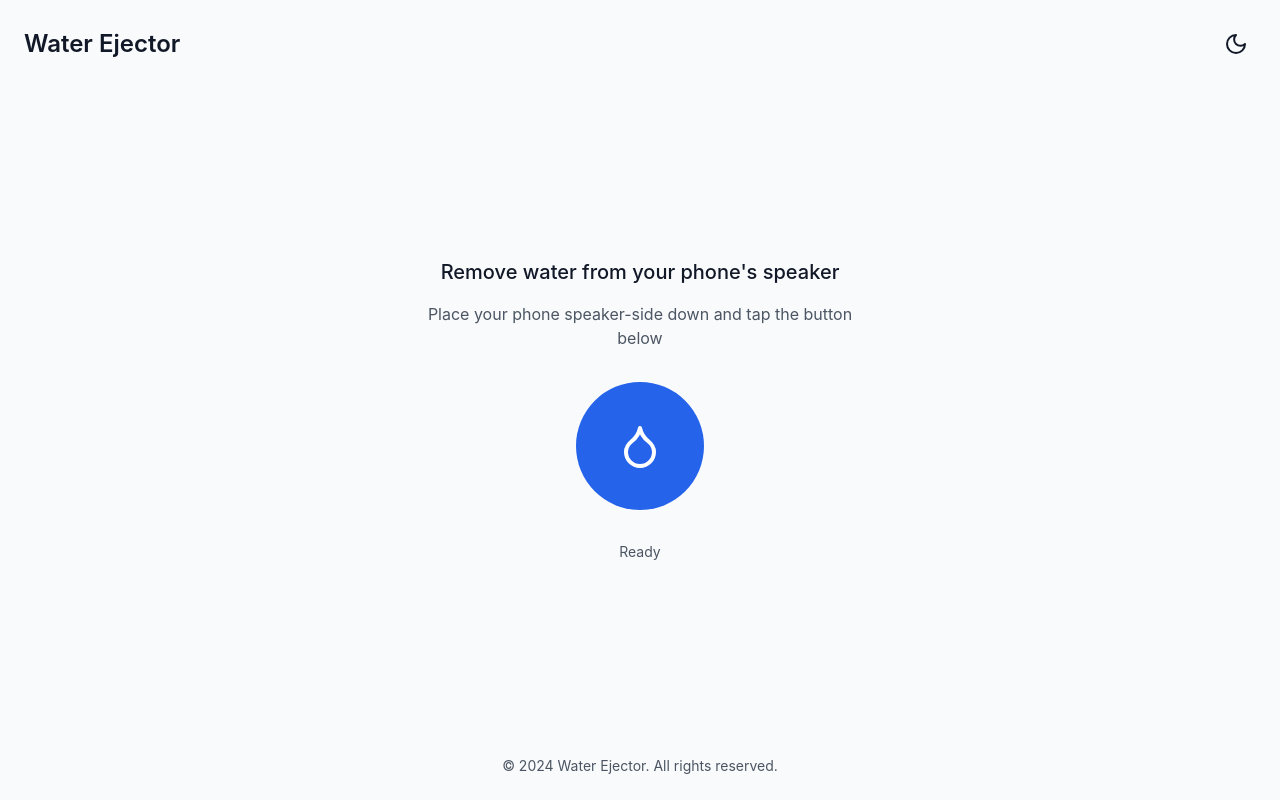
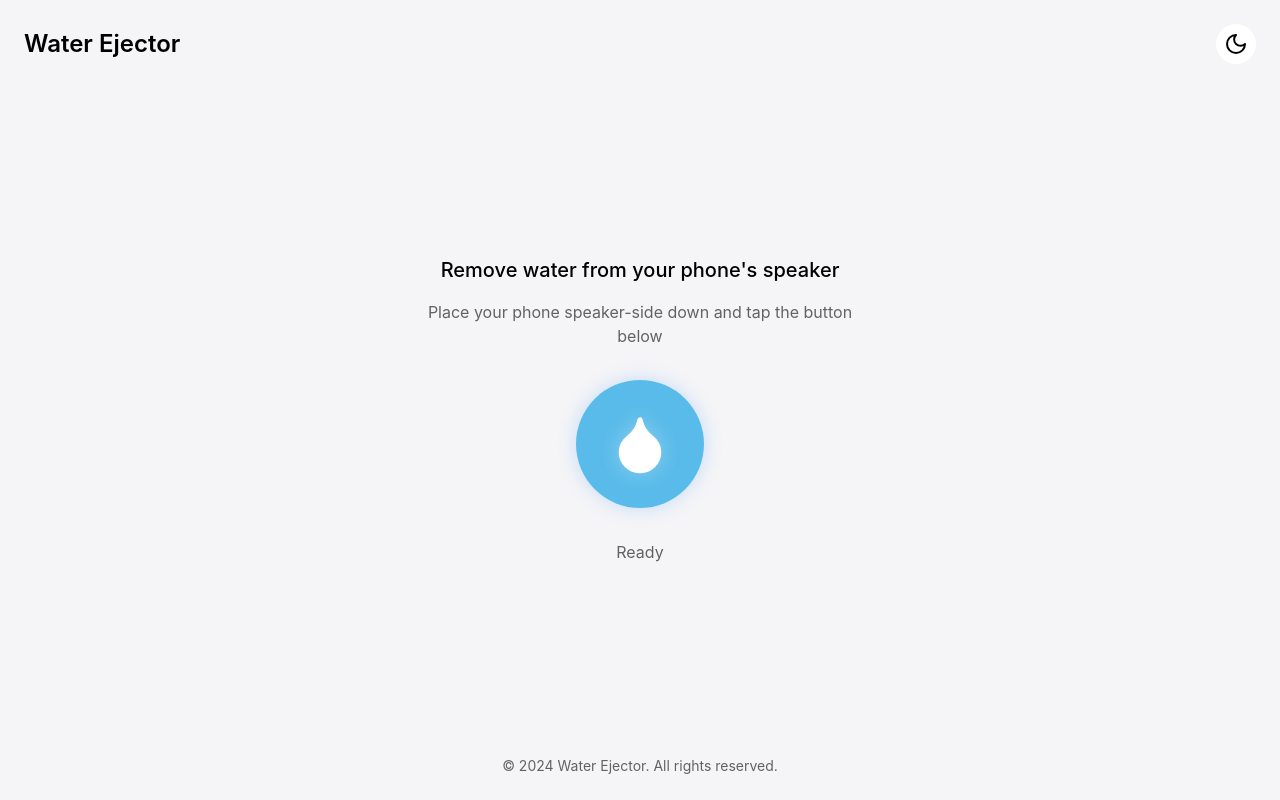
Before and after one commit to AndreBeckerNorton/waterinphone, a React (Vite) app: page / in a window 1280 px wide. Built offline with nearby package versions, Linux system fonts and the light colour scheme.

Commit message:
apple styling

```diff
--- a/src/components/WaterEjector.jsx
+++ b/src/components/WaterEjector.jsx
@@ -1,16 +1,29 @@
 import { useState, useEffect } from 'react';
-import { Moon, Sun, Droplet } from 'lucide-react';
+import { Moon, Sun, Droplet, ArrowLeft } from 'lucide-react';
 
 const WaterEjector = () => {
   const [isDarkMode, setIsDarkMode] = useState(false);
   const [isPlaying, setIsPlaying] = useState(false);
   const [audioContext, setAudioContext] = useState(null);
   const [isIOS, setIsIOS] = useState(false);
+  const [showSilentWarning, setShowSilentWarning] = useState(false);
+
+  // Apple official colors
+  const colors = {
+    darkBg: '#000000',          // Apple dark mode background
+    darkSecondary: '#1C1C1E',   // Apple dark mode secondary
+    lightBg: '#F5F5F7',         // Apple light mode background
+    lightSecondary: '#FFFFFF',   // Apple light mode secondary
+    buttonLight: 'rgba(0, 122, 255, 0.9)',  // Apple blue with transparency
+    buttonDark: 'rgba(10, 132, 255, 0.9)',  // Apple dark mode blue with transparency
+    warning: '#FF9500'          // Apple orange
+  };
 
   useEffect(() => {
     // Check if device is iOS
     const ios = /iPad|iPhone|iPod/.test(navigator.userAgent);
     setIsIOS(ios);
+    setShowSilentWarning(ios);
 
     // Check system dark mode preference
     if (window.matchMedia('(prefers-color-scheme: dark)').matches) {
@@ -23,7 +36,6 @@ const WaterEjector = () => {
       const ctx = new (window.AudioContext || window.webkitAudioContext)();
       setAudioContext(ctx);
 
-      // For iOS, we need to resume the context after initialization
       if (isIOS && ctx.state === 'suspended') {
         ctx.resume();
       }
@@ -93,7 +105,6 @@ const WaterEjector = () => {
   };
 
   const handleButtonClick = () => {
-    // For iOS, we need to initialize audio context on first click
     if (isIOS && (!audioContext || audioContext.state === 'suspended')) {
       initializeAudioContext();
     }
@@ -101,13 +112,33 @@ const WaterEjector = () => {
   };
 
   return (
-    <div className={`min-h-screen flex flex-col items-center justify-between ${isDarkMode ? 'bg-gray-900 text-white' : 'bg-gray-50 text-gray-900'}`}>
+    <div
+      className="min-h-screen flex flex-col items-center justify-between transition-colors duration-300"
+      style={{
+        backgroundColor: isDarkMode ? colors.darkBg : colors.lightBg,
+        color: isDarkMode ? '#FFFFFF' : '#000000'
+      }}
+    >
       {/* Header */}
       <header className="w-full p-6 flex justify-between items-center">
-        <h1 className="text-2xl font-semibold">Water Ejector</h1>
+        <div className="relative">
+          <h1 className="text-2xl font-semibold">Water Ejector</h1>
+          {showSilentWarning && (
+            <div
+              className="absolute -left-12 top-1/2 -translate-y-1/2 flex items-center text-sm"
+              style={{ color: colors.warning }}
+            >
+              <ArrowLeft size={16} className="animate-pulse" />
+              <span className="ml-1">Silent Off</span>
+            </div>
+          )}
+        </div>
         <button
           onClick={() => setIsDarkMode(!isDarkMode)}
-          className="p-2 rounded-full hover:bg-gray-200 dark:hover:bg-gray-700 transition-colors"
+          className="p-2 rounded-full transition-colors"
+          style={{
+            backgroundColor: isDarkMode ? colors.darkSecondary : colors.lightSecondary
+          }}
         >
           {isDarkMode ? <Sun size={24} /> : <Moon size={24} />}
         </button>
@@ -117,7 +148,7 @@ const WaterEjector = () => {
       <main className="flex-1 w-full max-w-lg mx-auto flex flex-col items-center justify-center p-6 space-y-8">
         <div className="text-center space-y-4">
           <h2 className="text-xl font-medium">Remove water from your phone&apos;s speaker</h2>
-          <p className="text-gray-600 dark:text-gray-400">
+          <p style={{ color: isDarkMode ? 'rgba(255,255,255,0.6)' : 'rgba(0,0,0,0.6)' }}>
             Place your phone speaker-side down and tap the button below
           </p>
         </div>
@@ -126,27 +157,48 @@ const WaterEjector = () => {
         <button
           onClick={handleButtonClick}
           disabled={isPlaying}
-          className={`w-32 h-32 rounded-full flex items-center justify-center transition-all transform
-            ${isDarkMode
-              ? 'bg-blue-500 hover:bg-blue-600 active:bg-blue-700'
-              : 'bg-blue-600 hover:bg-blue-700 active:bg-blue-800'
-            }
-            ${isPlaying ? 'scale-95 opacity-80' : 'scale-100 opacity-100'}
-            disabled:opacity-50 disabled:cursor-not-allowed`}
+          className="relative w-32 h-32 rounded-full flex items-center justify-center transition-all transform disabled:opacity-50 disabled:cursor-not-allowed backdrop-blur-md"
+          style={{
+            backgroundColor: isDarkMode ? 'rgba(100, 210, 255, 0.80)' : 'rgba(50, 173, 230, 0.80)',
+            transform: isPlaying ? 'scale(0.95)' : 'scale(1)',
+            opacity: isPlaying ? '0.8' : '1',
+            boxShadow: `0 0 20px ${isDarkMode ? 'rgba(10, 132, 255, 0.2)' : 'rgba(0, 122, 255, 0.2)'}`,
+            backdropFilter: 'blur(8px)',
+            WebkitBackdropFilter: 'blur(8px)'
+          }}
         >
-          <div className={`transition-transform ${isPlaying ? 'animate-bounce' : ''}`}>
-            <Droplet size={48} color="white" />
+          <div
+            className={`absolute inset-0 rounded-full ${isPlaying ? 'animate-[ping_0.3s_ease-in-out_10]' : ''}`}
+            style={{
+              backgroundColor: isDarkMode ? colors.buttonDark : colors.buttonLight,
+              opacity: isPlaying ? '0.2' : '0'
+            }}
+          />
+          <div
+            className={`relative z-10 ${isPlaying ? 'animate-[pulse_0.3s_ease-in-out_10]' : ''}`}
+          >
+            <Droplet
+              size={64}
+              fill="white"
+              className="transition-transform"
+              style={{
+                color: 'white',
+                filter: 'drop-shadow(0 0 10px rgba(255, 255, 255, 0.3))'
+              }}
+            />
           </div>
         </button>
 
         {/* Status Text */}
-        <p className="text-sm text-gray-600 dark:text-gray-400">
+        <p style={{ color: isDarkMode ? 'rgba(255,255,255,0.6)' : 'rgba(0,0,0,0.6)' }}>
           {isPlaying ? 'Ejecting water...' : 'Ready'}
         </p>
       </main>
 
       {/* Footer */}
-      <footer className="w-full p-6 text-center text-sm text-gray-600 dark:text-gray-400">
+      <footer className="w-full p-6 text-center text-sm"
+        style={{ color: isDarkMode ? 'rgba(255,255,255,0.6)' : 'rgba(0,0,0,0.6)' }}
+      >
         <p>© 2024 Water Ejector. All rights reserved.</p>
       </footer>
     </div>
```
